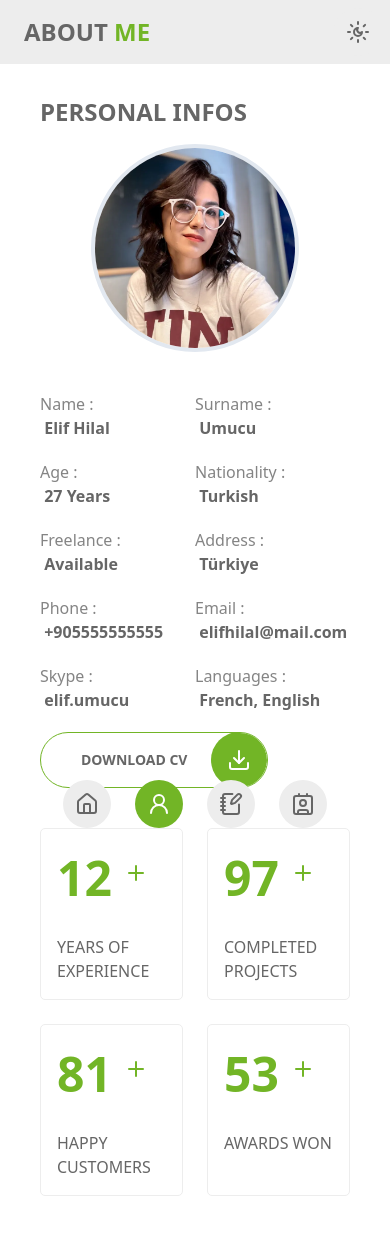
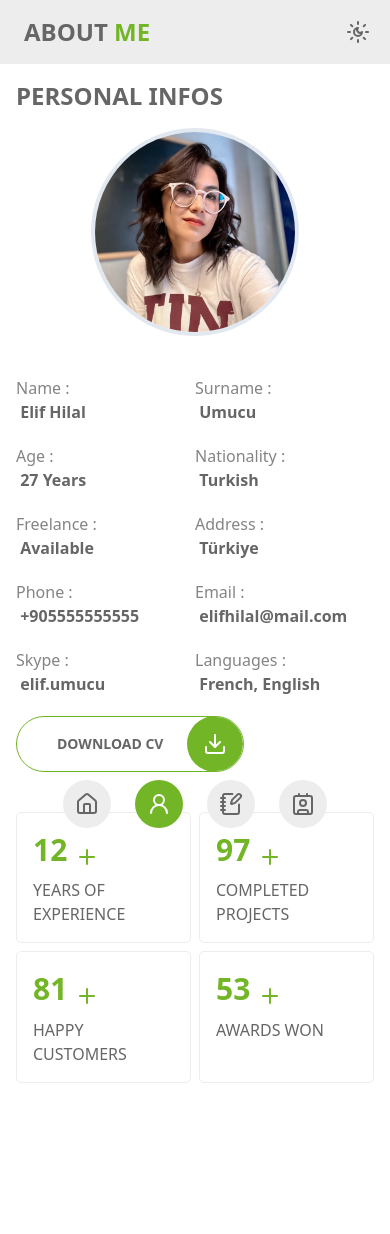
Before and after one commit to Ozavsar/ehilal, a Next.js app: page /about in a window 390 px wide. Shown: the top 1234 px of the page. After the commit the page ends 1163 px from the top, so only its background shows below. Built offline with nearby package versions, Linux system fonts and the light colour scheme.

Commit message:
chore: Update padding and screen sizes

```diff
--- a/src/app/layout.tsx
+++ b/src/app/layout.tsx
@@ -18,7 +18,7 @@ export default function RootLayout({
   return (
     <html lang="en">
       <body
-        className={`${GeistSans.variable} ${GeistMono.variable} relative grid min-h-screen grid-rows-[auto_1fr_auto] transition-all selection:bg-muted selection:text-primary max-sm:pb-12`}
+        className={`${GeistSans.variable} ${GeistMono.variable} relative grid min-h-screen grid-rows-[auto_1fr_auto] transition-all selection:bg-muted selection:text-primary max-sm:pb-20`}
         suppressHydrationWarning
       >
         <Providers>
--- a/src/containers/about/components/StatCard.tsx
+++ b/src/containers/about/components/StatCard.tsx
@@ -10,7 +10,7 @@ export default function StatCard({
 }) {
   return (
     <li className="relative row-span-2 grid grid-rows-subgrid rounded-[5px] border border-muted p-4 sm:p-7">
-      <h3 className="relative w-fit text-5xl font-bold leading-snug text-primary">
+      <h3 className="relative w-fit text-3xl sm:text-5xl font-bold leading-snug text-primary">
         <AnimatedCounter from={0} to={+value} />
         <Plus size={24} className="absolute -right-6 top-4 text-primary" />
         &nbsp;
--- a/src/containers/about/sections/PersonalInfoSection.tsx
+++ b/src/containers/about/sections/PersonalInfoSection.tsx
@@ -35,8 +35,8 @@ const handleDownloadCV = () => {
 export default function PersonalInfoSection() {
   return (
     <section className="grid grid-cols-1 sm:container max-sm:pt-20 xl:grid-cols-2">
-      <div className="mb-10 flex flex-col justify-between px-10">
-        <h1 className="py-4 text-2xl font-bold uppercase">Personal Infos</h1>
+      <div className="mb-10 flex flex-col justify-between px-4 sm:px-10">
+        <h1 className="pb-4 text-2xl font-bold uppercase">Personal Infos</h1>
         <Image
           src="/images/home/profile-picture.webp"
           className="xs:!hidden border-black-3 mx-auto mb-10 hidden size-52 rounded-full border-4 border-solid max-sm:block"
@@ -60,7 +60,7 @@ export default function PersonalInfoSection() {
           onClick={handleDownloadCV}
         />
       </div>
-      <ul className="grid-auto-rows-min grid grid-cols-2 gap-6 px-10">
+      <ul className="grid-auto-rows-min grid grid-cols-2 gap-2 px-4 sm:gap-6 sm:px-10">
         {statsData.map((item, index) => (
           <StatCard
             key={index}
```
